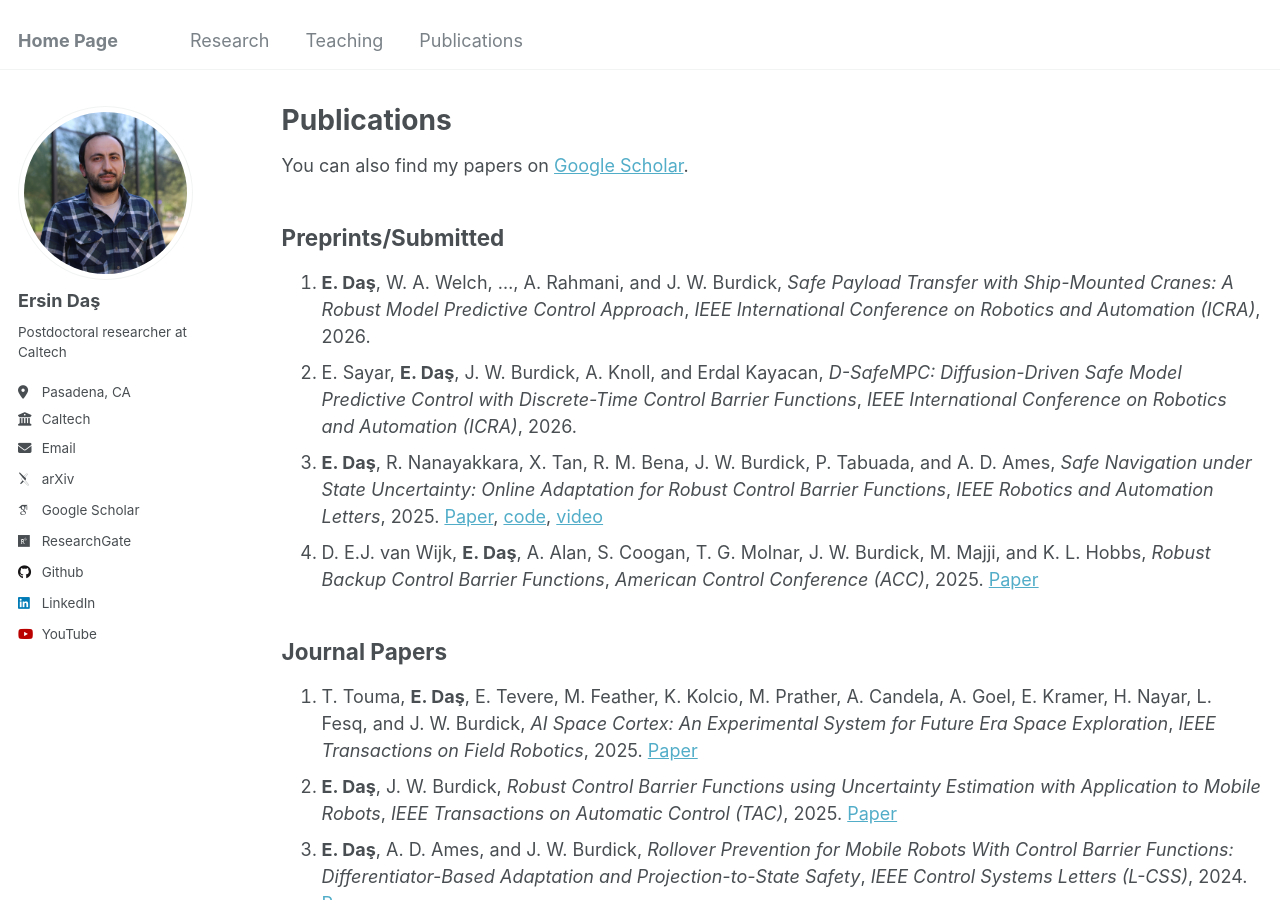
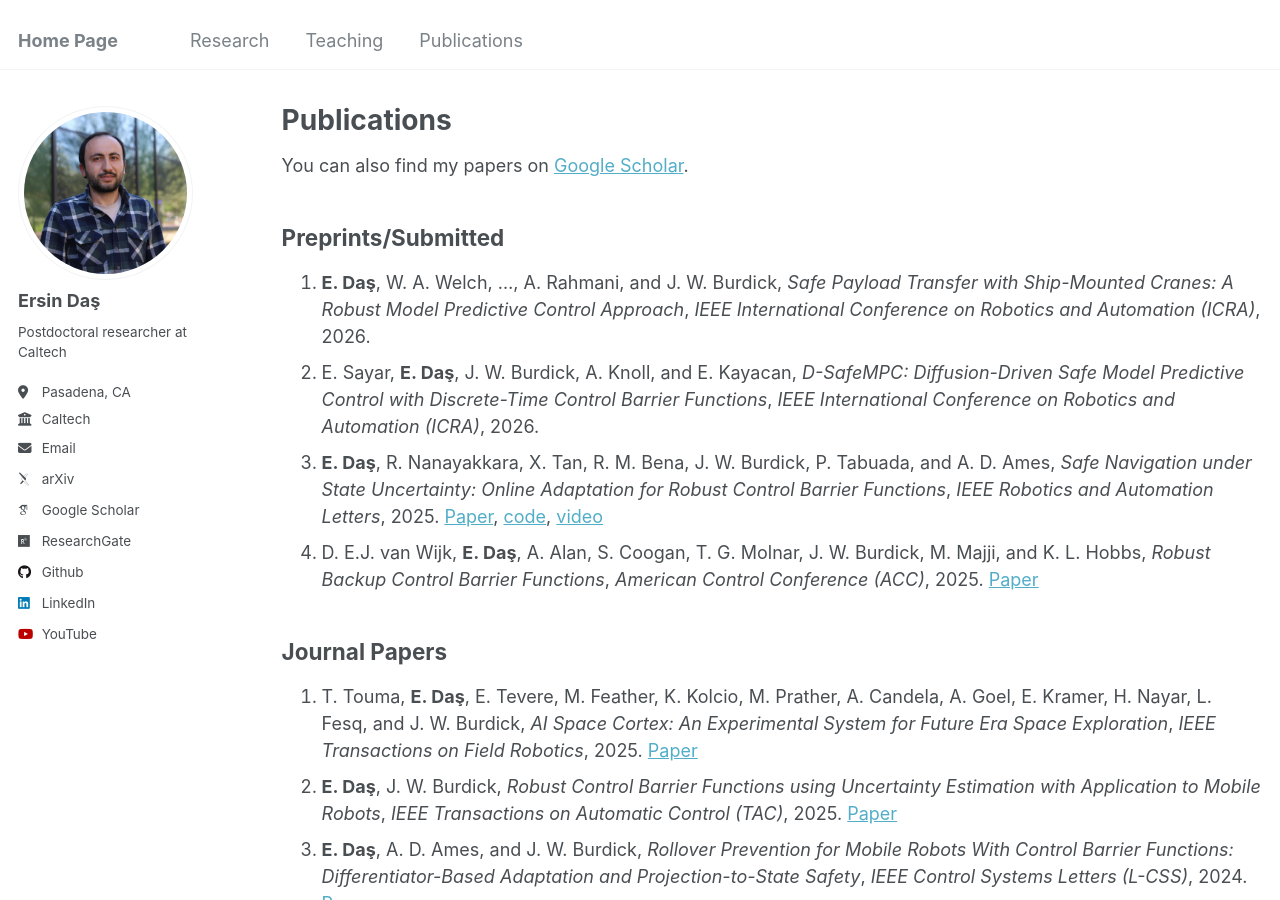
Before and after one commit to ersindas/ersindas.github.io, a Jekyll site: the page built from _pages/publications.md, in a window 1280 px wide and 900 px high. Built offline with Jekyll 4.4.1, drawn with Linux system fonts in a browser that asks for light colours; some web fonts are replaced.

Commit message:
Update publications.md

```diff
--- a/_pages/publications.md
+++ b/_pages/publications.md
@@ -9,7 +9,7 @@ author_profile: true
 
 ## Preprints/Submitted
 1. **E. Daş**,  W. A. Welch, ..., A. Rahmani, and J. W. Burdick, *Safe Payload Transfer with Ship-Mounted Cranes: A Robust Model Predictive Control Approach*, *IEEE International Conference on Robotics and Automation (ICRA)*, 2026.
-2. E. Sayar, **E. Daş**, J. W. Burdick, A. Knoll, and Erdal Kayacan, *D-SafeMPC: Diffusion-Driven Safe Model Predictive Control with Discrete-Time Control Barrier Functions*, *IEEE International Conference on Robotics and Automation (ICRA)*, 2026.
+2. E. Sayar, **E. Daş**, J. W. Burdick, A. Knoll, and E. Kayacan, *D-SafeMPC: Diffusion-Driven Safe Model Predictive Control with Discrete-Time Control Barrier Functions*, *IEEE International Conference on Robotics and Automation (ICRA)*, 2026.
 3. **E. Daş**, R. Nanayakkara, X. Tan, R. M. Bena, J. W. Burdick, P. Tabuada, and A. D. Ames, *Safe Navigation under State Uncertainty: Online Adaptation for Robust Control Barrier Functions*, *IEEE Robotics and Automation Letters*, 2025. [Paper](https://arxiv.org/pdf/2508.19159), [code](https://github.com/ersindas/robust-CBFs), [video](https://youtu.be/tTNu-Etm0SU)
 4. D. E.J. van Wijk, **E. Daş**, A. Alan, S. Coogan, T. G. Molnar, J. W. Burdick, M. Majji, and K. L. Hobbs, *Robust Backup Control Barrier Functions*, *American Control Conference (ACC)*, 2025. [Paper](https://arxiv.org/pdf/2503.15734)
 
```
